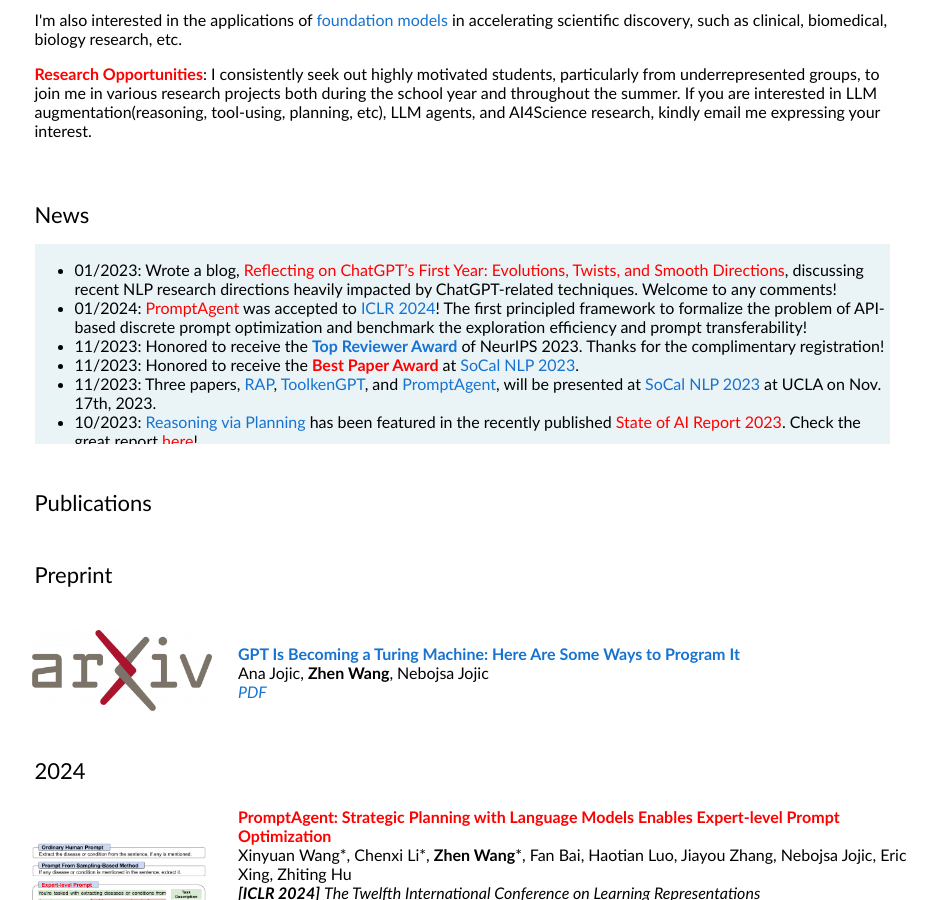
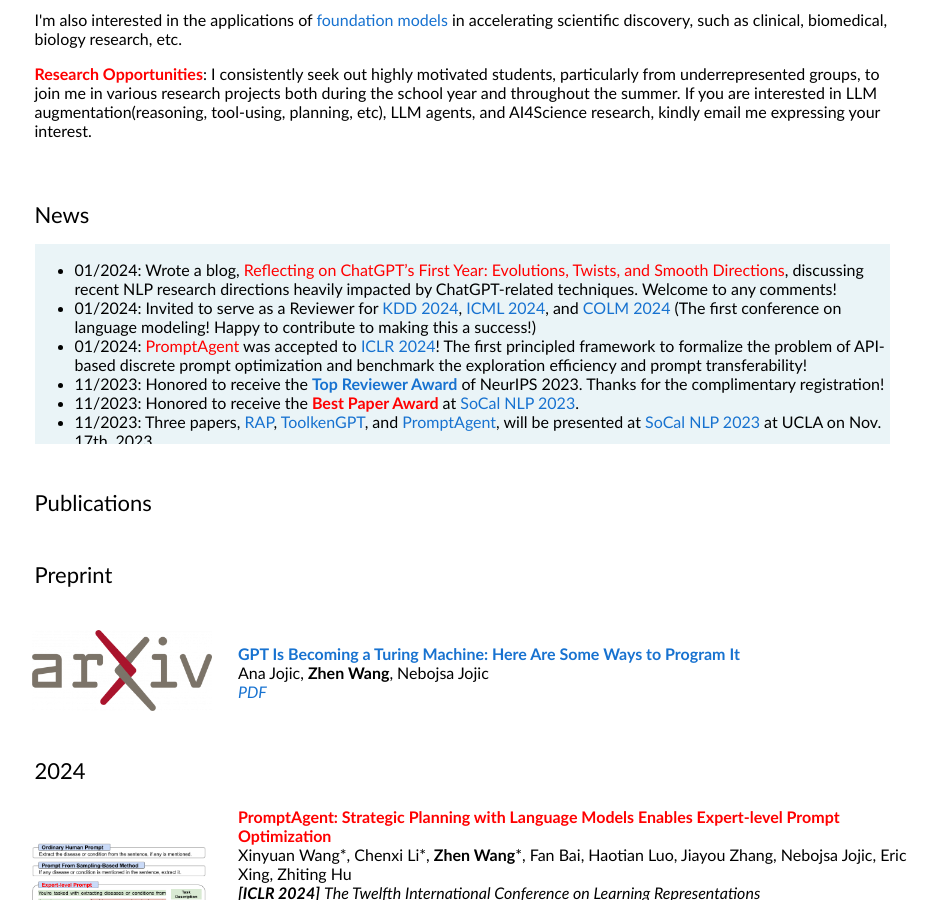
Before and after one commit to zhenwang9102/zhenwang9102.github.io, a Jekyll site: the page built from _posts/2019-06-02-venue.markdown, in a window 1280 px wide and 900 px high, scrolled down 664 px. Shown: the whole window, without its empty margins (178-1114 px from the left). Built offline with Jekyll 4.4.1, drawn with Linux system fonts in a browser that asks for light colours.

Commit message:
Update default.html

```diff
--- a/_layouts/default.html
+++ b/_layouts/default.html
@@ -95,7 +95,10 @@
               <div class="listbox">
                 <ul>
                   <li>
-                    01/2023: Wrote a blog, <a href="https://zhenwang.notion.site/Reflecting-on-ChatGPT-s-First-Year-Evolutions-Twists-and-Smooth-Directions-2381d752b5c94012bd21269f46d12a08?pvs=4" style="color:red">Reflecting on ChatGPT’s First Year: Evolutions, Twists, and Smooth Directions</a>, discussing recent NLP research directions heavily impacted by ChatGPT-related techniques. Welcome to any comments!
+                    01/2024: Wrote a blog, <a href="https://zhenwang.notion.site/Reflecting-on-ChatGPT-s-First-Year-Evolutions-Twists-and-Smooth-Directions-2381d752b5c94012bd21269f46d12a08?pvs=4" style="color:red">Reflecting on ChatGPT’s First Year: Evolutions, Twists, and Smooth Directions</a>, discussing recent NLP research directions heavily impacted by ChatGPT-related techniques. Welcome to any comments!
+                  </li>
+                  <li>
+                    01/2024: Invited to serve as a Reviewer for <a href="https://kdd2024.kdd.org/">KDD 2024</a>, <a href="https://icml.cc/Conferences/2024">ICML 2024</a>, and <a href="https://colmweb.org/">COLM 2024</a> (The first conference on language modeling! Happy to contribute to making this a success!)
                   </li>
                   <li>
                     01/2024: <a href="https://arxiv.org/abs/2310.16427" style="color:red">PromptAgent</a> was accepted to <a href="https://iclr.cc/Conferences/2024">ICLR 2024</a>! The first principled framework to formalize the problem of API-based discrete prompt optimization and benchmark the exploration efficiency and prompt transferability!
```
